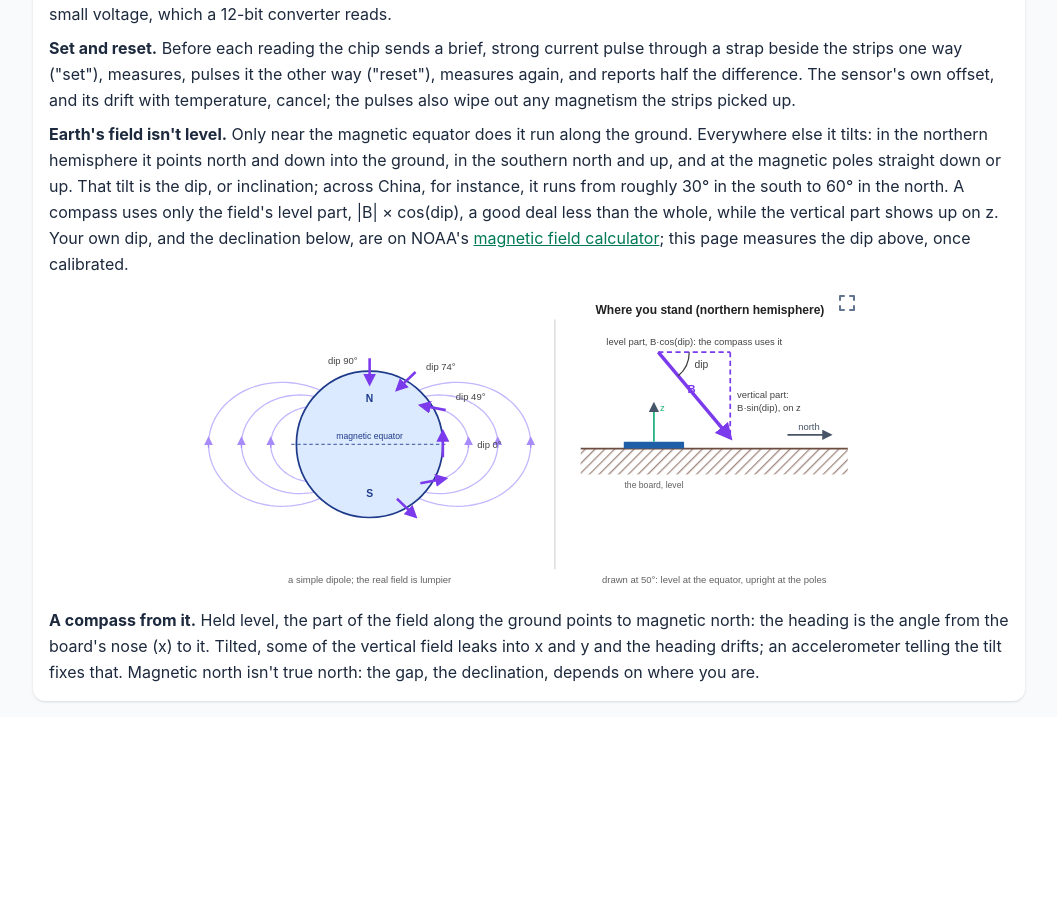
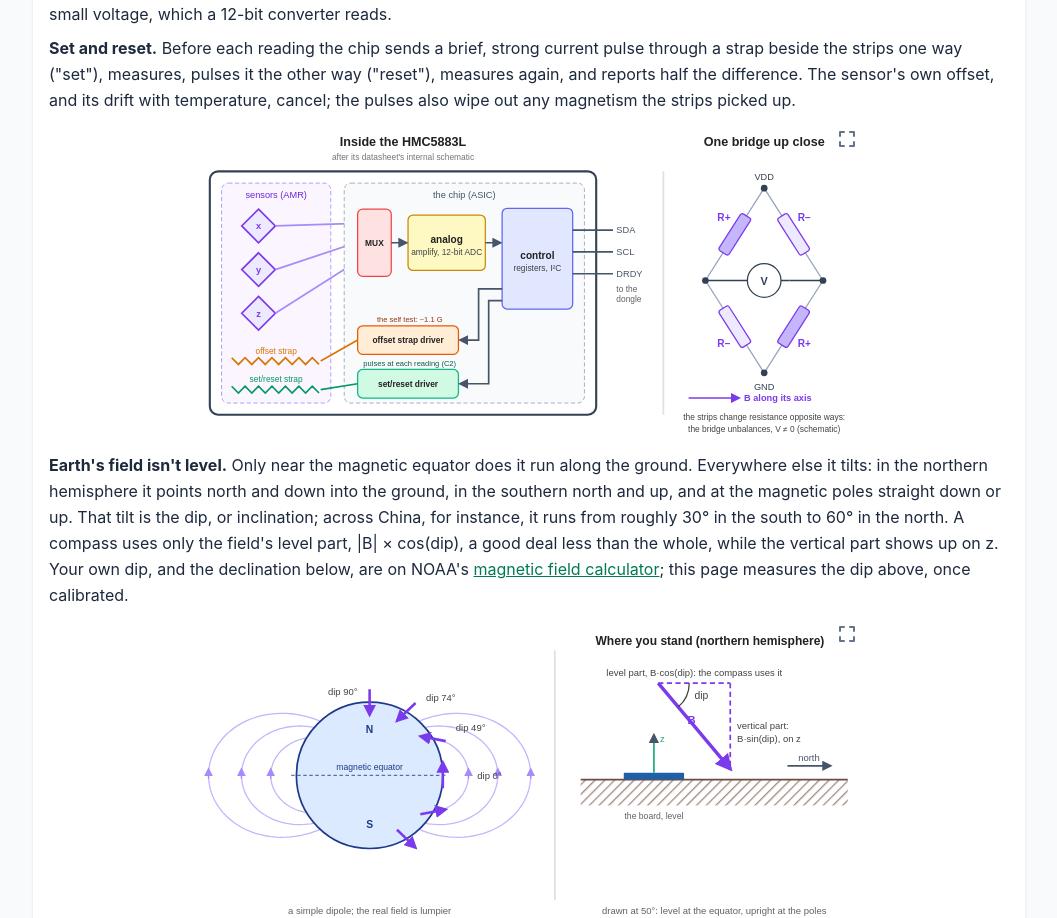
Before and after one commit to aguegu/i2c.ninja, a Vue app: page /hmc5883l in a window 1280 px wide. Shown: the part 2548-3466 px from the top of the page, without its empty margins (111-1168 px from the left). Before the commit the page ends 3265 px from the top, so only its background shows below. Built offline with nearby package versions, Linux system fonts and the light colour scheme.

Commit message:
HMC5883L page: a drawing of what's inside (after its datasheet's internal schematic: three AMR bridges, the offset and set/reset straps, MUX, analog and 12-bit ADC, control and I2C; one bridge up close)
Co-Authored-By: Claude Opus 5.5 <noreply@anthropic.com>

```diff
--- a/src/views/Hmc5883lView.vue
+++ b/src/views/Hmc5883lView.vue
@@ -162,6 +162,7 @@ const card = 'rounded-xl bg-white p-4 shadow-sm dark:bg-slate-800';
       <p class="mb-2">
         <b>Set and reset.</b> Before each reading the chip sends a brief, strong current pulse through a strap beside the strips one way ("set"), measures, pulses it the other way ("reset"), measures again, and reports half the difference. The sensor's own offset, and its drift with temperature, cancel; the pulses also wipe out any magnetism the strips picked up.
       </p>
+      <SvgDrawing src="/hmc5883l-inside.svg" alt="Inside the HMC5883L, after its datasheet: three magneto-resistive bridges, x, y and z, with an offset strap (driven for the self test) and a set/reset strap (pulsed at each reading); the chip's MUX picks a bridge, the analog stage amplifies it and converts it to 12 bits, the control block keeps the registers and answers on SDA and SCL. One bridge up close: four permalloy strips from VDD to GND; a field along its axis raises two and lowers two, and the bridge's middle shows a small voltage" class="mx-auto mb-3 w-full max-w-2xl" />
       <p class="mb-2">
         <b>Earth's field isn't level.</b> Only near the magnetic equator does it run along the ground. Everywhere else it tilts: in the northern hemisphere it points north and down into the ground, in the southern north and up, and at the magnetic poles straight down or up. That tilt is the dip, or inclination; across China, for instance, it runs from roughly 30° in the south to 60° in the north. A compass uses only the field's level part, |B| × cos(dip), a good deal less than the whole, while the vertical part shows up on z. Your own dip, and the declination below, are on NOAA's <a href="https://www.ngdc.noaa.gov/geomag/calculators/magcalc.shtml" class="text-emerald-700 underline dark:text-emerald-400">magnetic field calculator</a>; this page measures the dip above, once calibrated.
       </p>
```
Also changed, not shown: public/hmc5883l-inside.svg (added).
